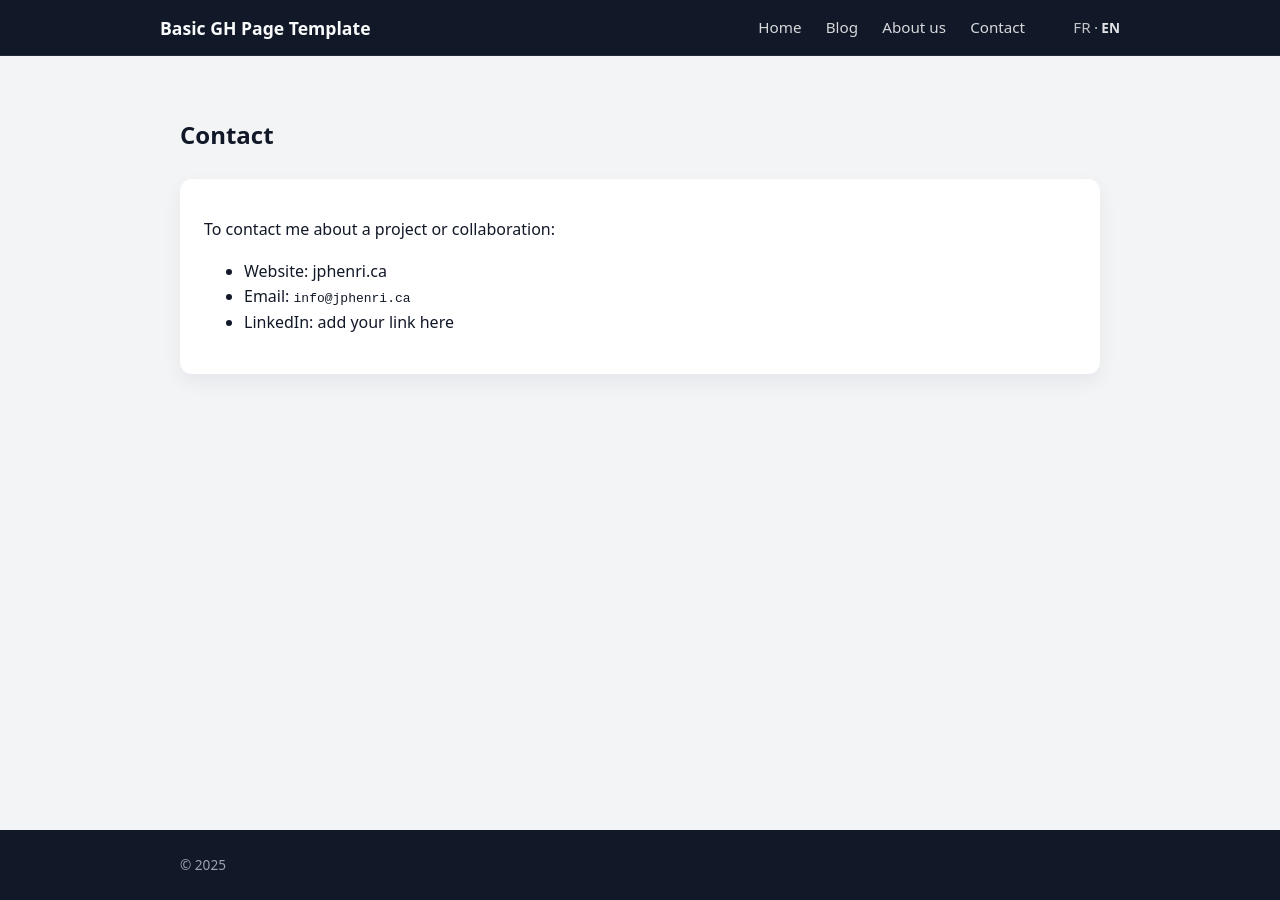
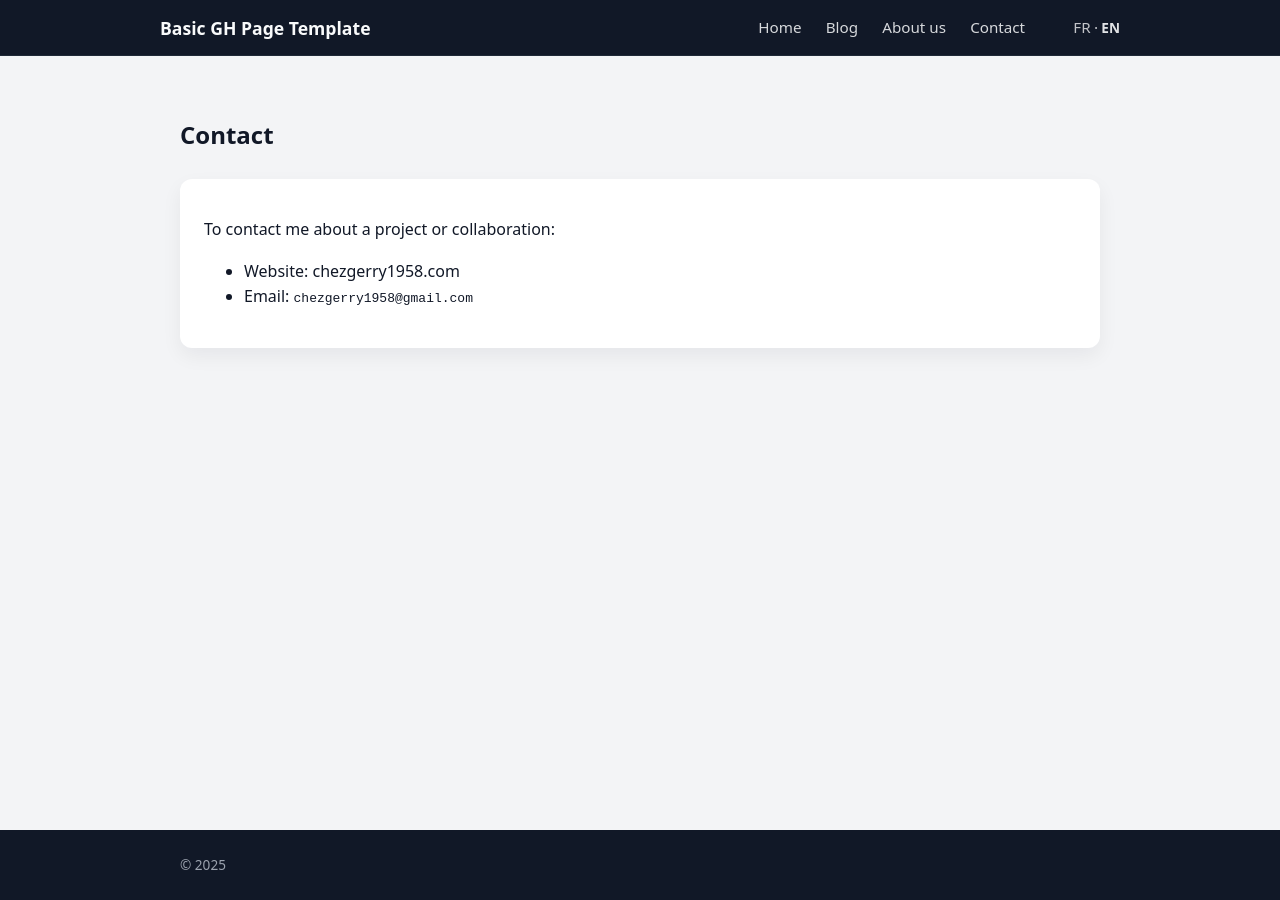
Before and after one commit to jphenri/botte-redwing.ca, a Jekyll site: the page built from en/contact.md, in a window 1280 px wide. Built offline with Jekyll 4.4.1, drawn with Linux system fonts in a browser that asks for light colours.

Commit message:
Update contact.md

```diff
--- a/en/contact.md
+++ b/en/contact.md
@@ -7,6 +7,5 @@ permalink: /en/contact/
 
 To contact me about a project or collaboration:
 
-- Website: [jphenri.ca](https://jphenri.ca)
-- Email: `info@jphenri.ca`
-- LinkedIn: add your link here
+- Website: [chezgerry1958.com](https://chezgerry1958.com)
+- Email: `chezgerry1958@gmail.com`
```
